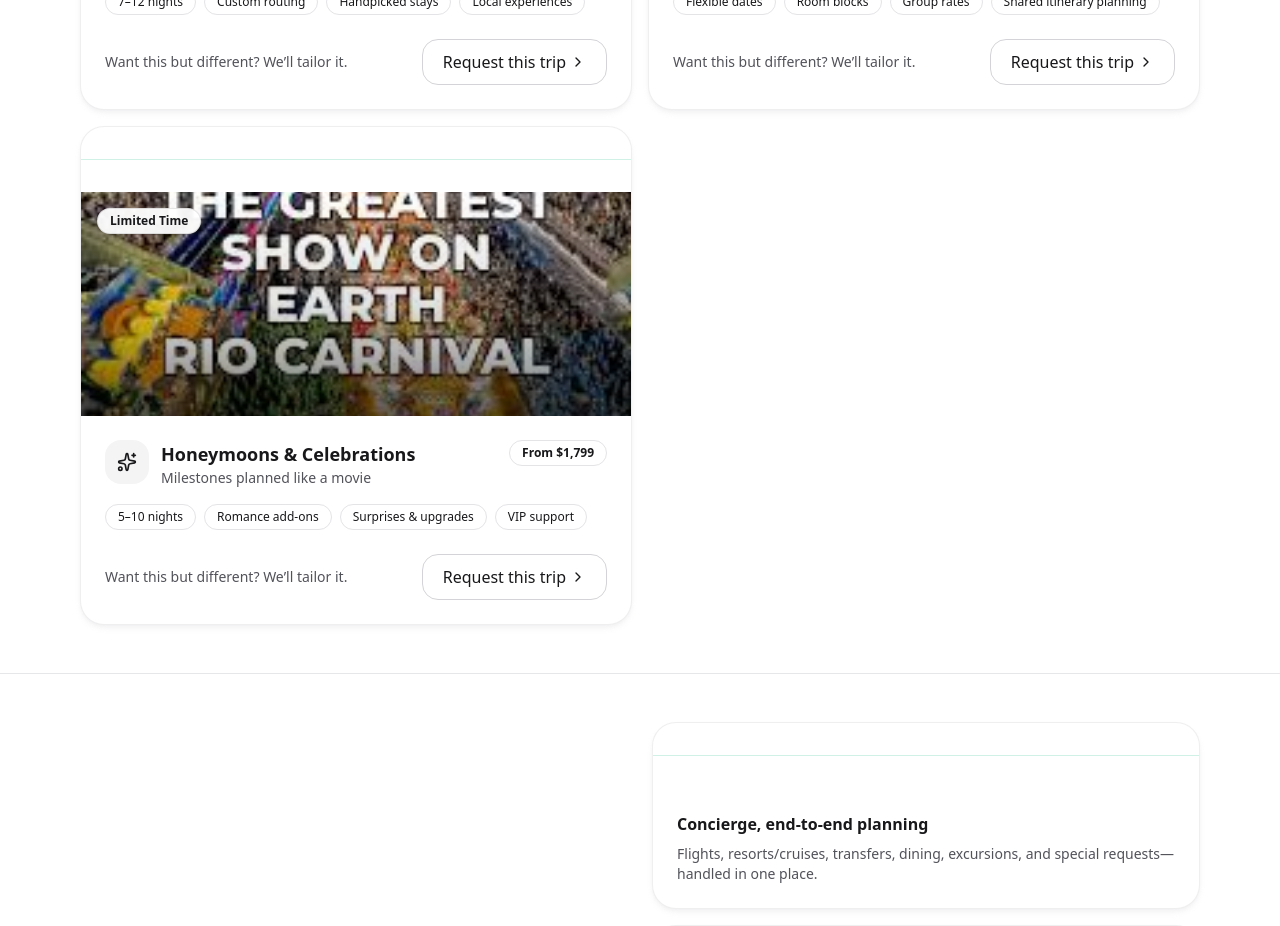
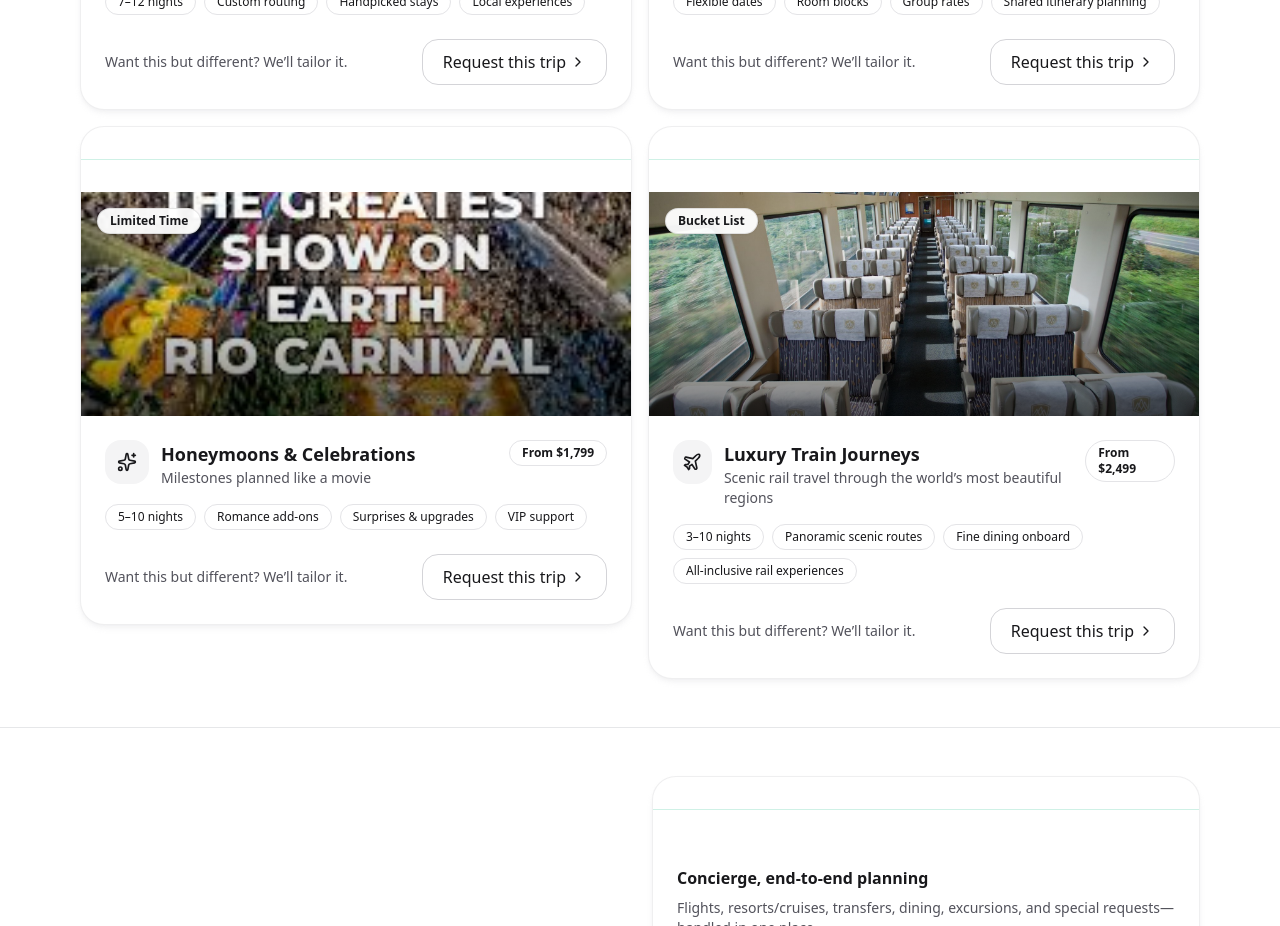
Before and after one commit to Lisaray24/world-is-my-playground-, a React (Vite) app: page / in a window 1280 px wide. Shown: the part 1980-2906 px from the top of the page. Built offline with nearby package versions, Linux system fonts and the light colour scheme.

Commit message:
Fix packages icons so all packages render

```diff
--- a/src/App.jsx
+++ b/src/App.jsx
@@ -83,7 +83,25 @@
     duration: "5–10 nights",
     highlights: ["Romance add-ons", "Surprises & upgrades", "VIP support"],
   },
+
+{
+  title: "Luxury Train Journeys",
+  subtitle: "Scenic rail travel through the world’s most beautiful regions",
+  icon: Plane, // we can change this to a train icon later if you'd like
+  priceFrom: 2499,
+  image: "/packages/luxury-train.jpg",
+  duration: "3–10 nights",
+  badge: "Bucket List",
+  highlights: [
+    "Panoramic scenic routes",
+    "Fine dining onboard",
+    "All-inclusive rail experiences",
+  ],
+},
+
+
 ];
+
 
 const TESTIMONIALS = [
   {
@@ -286,6 +304,21 @@
     );
   }, [search]);
 
+  function selectTrip(d) {
+  setSelectedTrip(d);
+
+  setForm((prev) => ({
+    ...prev,
+    details:
+      `Selected trip: ${d.title}\n` +
+      `Duration: ${d.duration}\n` +
+      `Highlights: ${d.highlights?.join(", ")}\n\n` +
+      "Tell me what you’d like to customize:",
+  }));
+
+  document.querySelector("#contact")?.scrollIntoView({ behavior: "smooth" });
+}
+
 async function onSubmit(e) {
   e.preventDefault();
 
@@ -306,7 +339,7 @@
     });
 
     if (res.ok) {
-  setSubmittedName(form.name);   // 👈 save name first
+      setSubmittedName(form.name); // save name first
       setSubmitted(true);
 
       setForm({
@@ -318,24 +351,8 @@
         details: "",
       });
 
-  function selectTrip(d) {
-  setSelectedTrip(d);
-
-  setForm((prev) => ({
-    ...prev,
-    details:
-      `Selected trip: ${d.title}\n` +
-      `Duration: ${d.duration}\n` +
-      `Highlights: ${d.highlights?.join(", ")}\n\n` +
-      "Tell me what you’d like to customize:",
-  }));
-
-  document.querySelector("#contact")?.scrollIntoView({ behavior: "smooth" });
-}
-
       return;
     }
-
 
     const data = await res.json().catch(() => ({}));
     console.error("Formspree error:", data);
@@ -609,7 +626,12 @@
           <div className="mt-6 flex flex-col gap-2 sm:flex-row sm:items-center sm:justify-between">
             <div className="text-sm text-zinc-600">Want this but different? We’ll tailor it.</div>
             <a href="#contact">
-              <Button variant="outline" className="w-full sm:w-auto">
+              <Button
+  variant="outline"
+  className="w-full sm:w-auto"
+  type="button"
+  onClick={() => selectTrip(d)}
+>
   Request this trip <ChevronRight className="ml-1 h-4 w-4" />
 </Button>
             </a>
```
Lines whose indentation alone changed are shown as unchanged.
